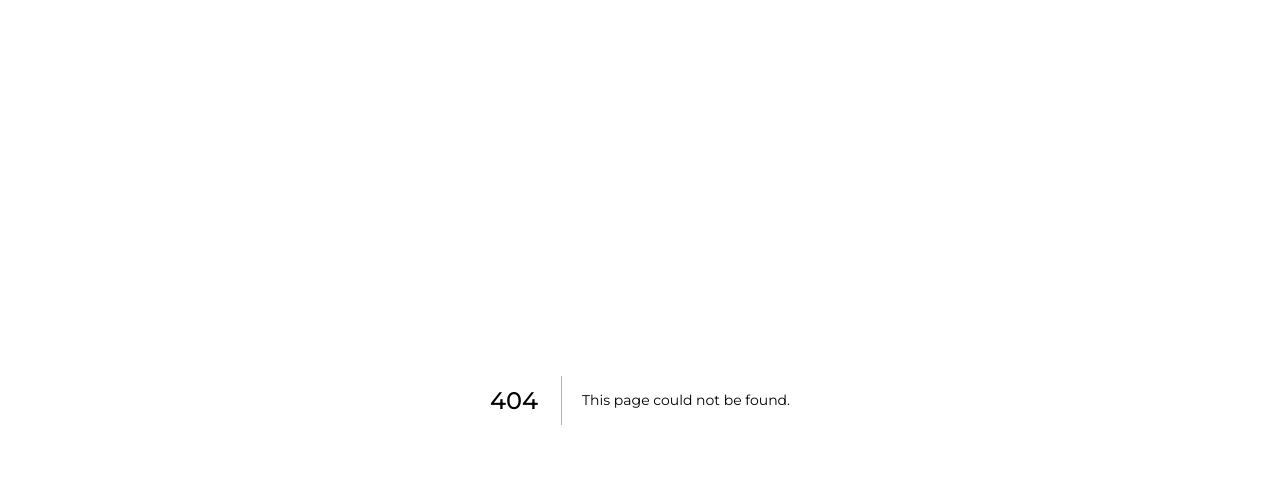
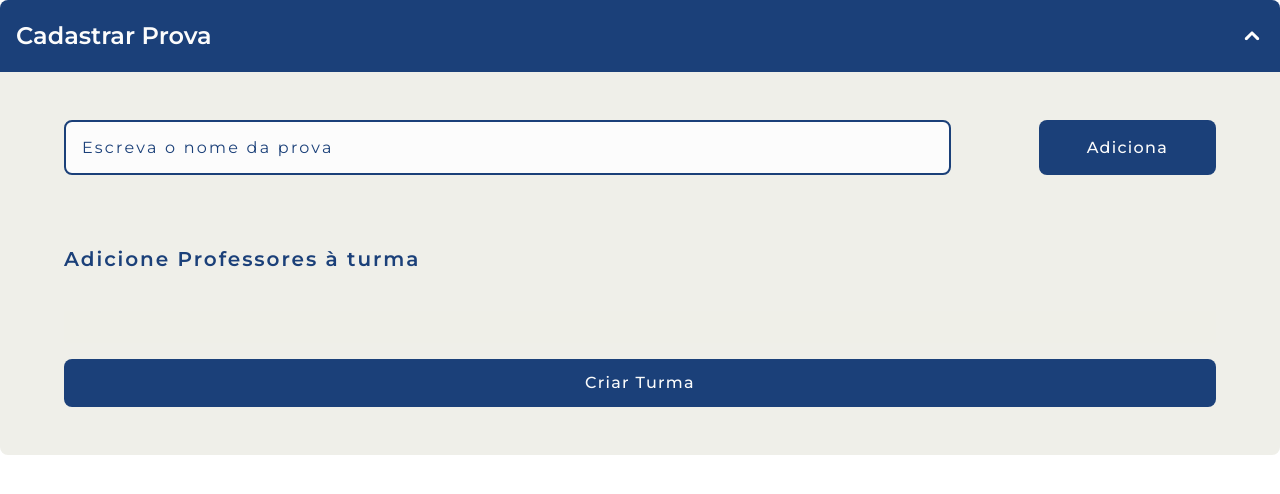
Before and after one commit to deborah-mattge/gerenciadorEscolar, a Next.js app: page /professor in a window 1280 px wide. Before the commit this address had no page. Shown: the top 494 px of the page. Built offline with nearby package versions, Linux system fonts and the light colour scheme.

Commit message:
começando professor

```diff
--- a/components/HeaderTitle.jsx
+++ b/components/HeaderTitle.jsx
@@ -1,5 +1,6 @@
 export default function HeaderTitle(props){
   return (
+
 
       <div className="flex justify-between bg-[#1B4079] rounded-t-lg p-4 py-6 w-full items-center" onClick={async ()=> {
             props.parentToChild(!props.able)
@@ -10,6 +11,10 @@ export default function HeaderTitle(props){
               console.log("vo procurar")
               props.procuraProf()
             }
+            if (props.mapear){
+              props.mapeaAlunos()
+            }
+
 
         }}>
           <p className="text-[#FCFCFC] w-full h-6 text-2xl items-center flex font-semibold">
--- a/pages/index.jsx
+++ b/pages/index.jsx
@@ -1,9 +1,11 @@
-
 import Button from "@/components/Button";
 import Input from "@/components/Input";
 import { logarUsuario, usuarioLogado } from "@/data/usuario";
+import { getAllSomething } from "@/request/get";
+
 
 import Link from "next/link";
+
 
 export default function Index() {
   const axios = require("axios").default;
@@ -20,13 +22,17 @@ export default function Index() {
 }
 
 
+
+
   function validarDados(){
    let cadastro =  document.querySelector("#cadastro");
    let senha =  document.querySelector("#senha");
    let foi = false;
 
+
    usuarios.map((prof) => {
     console.log(prof.id)
+
 
     console.log(prof.senha)
     if (prof.id == cadastro.value) {
@@ -34,14 +40,15 @@ export default function Index() {
 
         if (prof.senha == senha.value) {
           senha.value="";
-          alert("foi eeee");
           foi = true ;
           logarUsuario(prof)
           console.log(usuarioLogado)
+          trocarPagina()
       }
     } })
       if(foi == false ){
         alert("Usuario não encontrado ")
+
 
       }
 
@@ -49,9 +56,45 @@ export default function Index() {
 
 
 
+
+
   }
 
+
+  async function trocarPagina(){
+
+
+    let usuariosAcharLogado = []
+    console.log(usuarioLogado)
+    usuariosAcharLogado = await getAllSomething("professor")
+    usuariosAcharLogado.map((u)=>{
+
+      if(u.id==usuarioLogado.id){
+        window.location.href = "/professor"
+
+      }
+    })
+
+
+    usuariosAcharLogado = await getAllSomething("aluno")
+    usuariosAcharLogado.map((u)=>{
+      if(u.id==usuarioLogado.id){
+        window.location.href = "/aluno"
+
+      }
+    })
+    usuariosAcharLogado = await getAllSomething("secretario")
+    usuariosAcharLogado.map((u)=>{
+      if(u.id==usuarioLogado.id){
+        window.location.href = "/page"
+
+      }
+    })
+  }
+
+
   pegaDados()
+
 
   return (
     <div className="w-screen h-screen bg-[#8B9EBB] flex justify-between">
@@ -63,6 +106,7 @@ export default function Index() {
           <img src="Group 1.svg" width={"525px"} />
         </div>
       </div>
+
 
       <div id="parte branca " className="bg-white rounded-l-[50px] w-3/5 h-full flex justify-center items-center "  >
         <div className="h-[717px] w-[717px]  rounded-xl flex flex-col gap-[50px] justify-center items-center sombra ">
@@ -78,9 +122,11 @@ export default function Index() {
             </div>
 
 
+
         </div>
       </div>
     </div>
   );
 
+
 }
--- /dev/null
+++ b/pages/professor.jsx
@@ -0,0 +1,85 @@
+import HeaderTitle from "@/components/HeaderTitle"
+import { useState } from "react";
+import Subtitle from "@/components/Subtitle";
+import InputUser from "@/components/InputUser";
+import { getAllSomething } from "@/request/get";
+import { usuarioLogado } from "@/data/usuario";
+export default function professor(){
+    const [alunosHTML, setAlunosHTML]= useState([]);
+    const [able, setAble] = useState(false);
+
+
+    async function mapeaAlunos(){
+        let alunos = []
+        alunos = await getAllSomething("aluno")
+        console.log(alunos)
+        alunos.map((aluno)=>{
+          if(aluno.turma.id == usuarioLogado.turma.id){
+            alunosHTML.push(<InputUser nome={aluno.nome} key={aluno.id}></InputUser>)
+          }
+
+        })
+        setAlunosHTML( alunosHTML)
+        }
+
+
+
+
+    return(
+        <div>
+            <HeaderTitle
+          texto={"Cadastrar Prova"}
+          able={able}
+          parentToChild={setAble}
+          mapeaAlunos={
+            mapeaAlunos
+          }
+          mapear
+
+
+            />
+            {!able && (
+          <div className="flex flex-col py-12 px-16 gap-16 rounded-b-lg bg-[#EFEFE9] mb-16">
+            <div className="flex-col flex gap-4">
+
+              <div className="flex gap-[88px]">
+                <InputUser
+                  id={"addNomeProva"}
+                  placeholder={"Escreva o nome da prova"}
+                  write
+                />
+                   <button
+                  className="bg-[#1B4079] py-4 px-12 buttonText text-[#FCFCFC] rounded-lg"
+                  onClick={() => {
+                    adicionarNomeProva();
+                  }}
+                >Adiciona</button>
+              </div>
+            </div>
+
+
+            <div className="flex-col flex gap-4">
+              <Subtitle subtitle="Adicione Professores à turma" />
+              <div className="flex gap-[88px]">
+                {alunosHTML}
+              </div>
+              <div className="flex flex-col gap-8 pt-8 bg-[#EFEFE8] w-full">
+
+              </div>
+              {/* ou usa a variavel div */}
+              <button
+                className="bg-[#1B4079] py-4 px-12 buttonText text-[#FCFCFC] rounded-lg"
+                onClick={(e) => {
+                  adicionarTurma();
+                }}
+              >
+                Criar Turma
+              </button>
+            </div>
+          </div>
+        )}
+
+
+        </div>
+    )
+}
--- a/pages/secretario.jsx
+++ /dev/null
@@ -1,41 +0,0 @@
-import Subtitle from "@/components/Subtitle";
-import Professor from "@/components/Professor";
-import InputUser from "@/components/InputUser";
-import { useState } from "react";
-
-export default function Secretario() {
-  let cadastro = "aaaaaa";
-  const API_URL = "http://localhost:8082";
-  const [professores, setProfessores] = useState([]);
-
-
-
-
-  return (
-    <div className="w-screen h-screen flex justify-center">
-      <div className=" w-[1330px] flex flex-col">
-        <div className="h-[92px] bg-blue-600"></div>
-
-        <div className="flex flex-col w-full h-full p-4">
-          <div className="flex flex-col gap-4 py-4">
-            <Subtitle subtitle={"Dê um nome para essa nova turma"} />
-            <InputUser write placeholder={"Escreva o nome da turma"} />
-          </div>
-          <div className="flex flex-col gap-4 py-4">
-            <Subtitle subtitle={"Adicione Professores à turma"} />
-            <div className="flex gap-[88px]">
-              <InputUser write placeholder={"Escreva o nome do Professor"} />
-              <button
-                onClick={getTeachers}
-                className="bg-[#1B4079] py-4 px-12 buttonText text-[#FCFCFC] rounded-lg"
-              >
-                Adicionar
-              </button>
-            </div>
-          </div>
-          {professores}
-        </div>
-      </div>
-    </div>
-  );
-}
```
Lines whose indentation alone changed are shown as unchanged.
